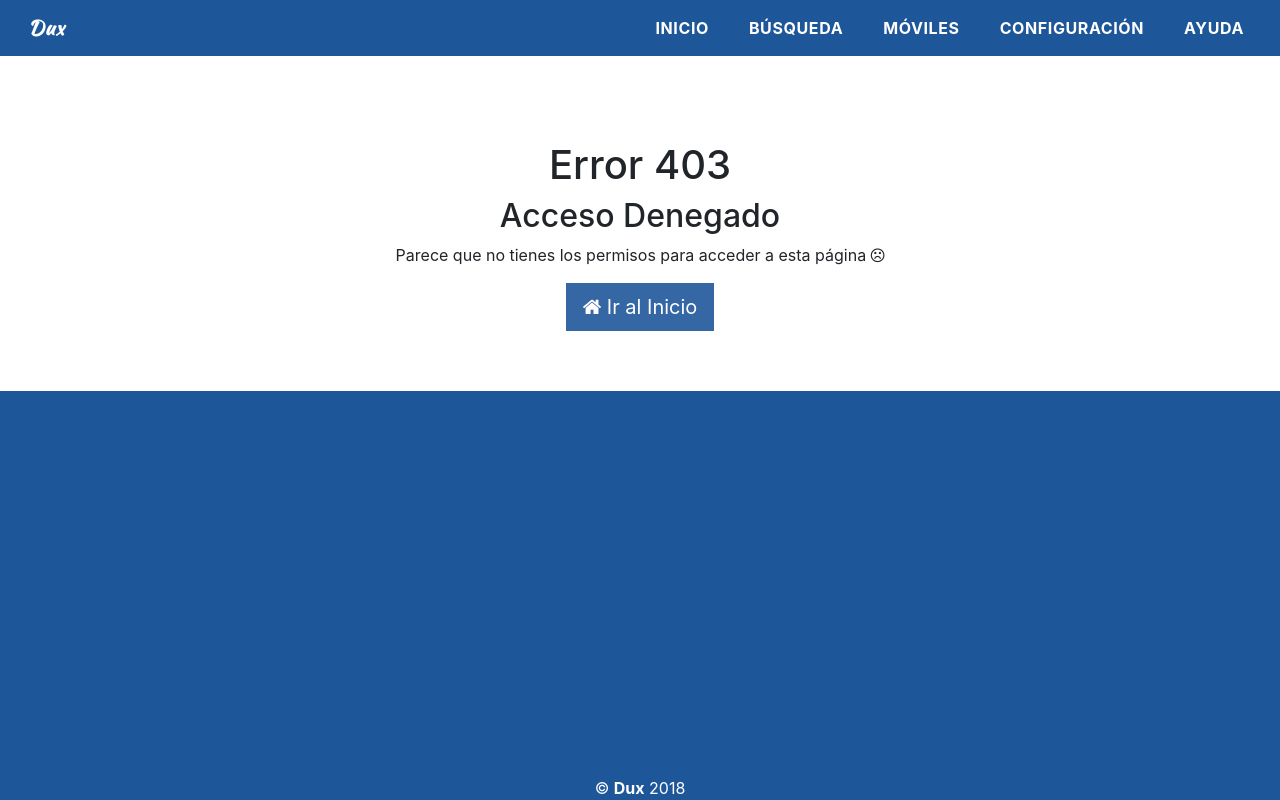
After one commit to stalinscj/dux, a Django app: template core/templates/core/errors/403.html in a window 1280 px wide. The commit adds this page. Run offline with Django 3.2, Linux system fonts and the light colour scheme; the template is opened without the code that fills it, so the values that code supplies are empty; some libraries are stand-ins or nearby versions.

Commit message:
Se realizó el Layout base (por ahora)

```diff
--- /dev/null
+++ b/core/static/core/css/base.css
@@ -0,0 +1,48 @@
+body {
+	background: #FFF;
+}
+
+.firma{
+	font-family: "Kaushan Script", "Helvetica Neue", Helvetica, Arial, cursive;
+	color: #FFF;
+	font-weight: 900;
+	letter-spacing: 1px;
+	margin-right: 12px;
+	margin-left: 12px;
+}
+
+footer {
+	background: #1E5799;
+	bottom: 0;
+	color: #FFF;
+	position: fixed;
+	width: 100%;
+}
+
+.navbar {
+	background-color:#1E5799;
+	-webkit-touch-callout: none;
+	-webkit-user-select: none;
+	-moz-user-select: none;
+	-ms-user-select: none;
+	user-select: none;
+}
+
+.navbar a.nav-link {
+	font-weight: bold;
+	color: #FFF !important;
+	letter-spacing: 0.6px;
+	padding-right: 0;
+	padding-left: 0;
+	margin-right: 12px;
+	margin-left: 12px;
+	transition: all .3s ease-in-out;
+	webkit-transition: all .3s ease-in-out;
+	-moz-transition: all .3s ease-in-out;
+	-ms-transition: all .3s ease-in-out;
+	-o-transition: all .3s ease-in-out;
+}
+
+.navbar .nav-link:hover {
+	text-decoration: underline;
+}
--- /dev/null
+++ b/core/static/core/css/home.css
@@ -0,0 +1,4 @@
+.img-mini {
+	max-width: 140px !important;
+	max-height: 80px !important;
+}
--- /dev/null
+++ b/core/templates/core/base.html
@@ -0,0 +1,69 @@
+<!DOCTYPE html>
+<html lang="es-VE">
+<head>
+	<meta charset="UTF-8">
+	<meta name="viewport" content="width=device-width, initial-scale=1, shrink-to-fit=no">
+
+	{% load static %}
+	<link rel="icon" href="{% static 'core/img/favicon.ico' %}" type="image/x-icon">
+
+	<link rel="stylesheet" href="https://fonts.googleapis.com/css?family=Kaushan+Script">
+	<link rel="stylesheet" href="//maxcdn.bootstrapcdn.com/font-awesome/4.7.0/css/font-awesome.min.css">
+	<link rel="stylesheet" href="//stackpath.bootstrapcdn.com/bootstrap/4.1.3/css/bootstrap.min.css" integrity="sha384-MCw98/SFnGE8fJT3GXwEOngsV7Zt27NXFoaoApmYm81iuXoPkFOJwJ8ERdknLPMO" crossorigin="anonymous">
+	<link rel="stylesheet" href="{% static 'core/css/base.css' %}">
+
+	{% block custom_css %}{% endblock custom_css %}
+
+	<title>{% block title %}{% endblock title %}</title>
+</head>
+<body>
+
+<header>
+	<nav class="navbar navbar-dark navbar-expand-md " id="menu">
+		<a class="navbar-brand firma" href="{{ url_home }}#inicio">Dux</a>
+		<button class="navbar-toggler" type="button" data-toggle="collapse" data-target="#navbarToggler" aria-controls="navbarToggler" aria-expanded="false" aria-label="Toggle navigation">
+			<span class="navbar-toggler-icon"></span>
+		</button>
+
+		<div class="collapse navbar-collapse" id="navbarToggler">
+			<ul class="navbar-nav mr-0 ml-auto">
+				<li class="nav-item">
+					<a class="nav-link" href="{{ url_home }}">INICIO</a>
+				</li>
+				<li class="nav-item">
+					<a class="nav-link" href="{{ url_home }}">BÚSQUEDA</a>
+				</li>
+				<li class="nav-item">
+					<a class="nav-link" href="{{ url_home }}">MÓVILES</a>
+				</li>
+				<li class="nav-item">
+					<a class="nav-link" href="{{ url_home }}">CONFIGURACIÓN</a>
+				</li>
+				<li class="nav-item">
+					<a class="nav-link" href="{{ url_home }}">AYUDA</a>
+				</li>
+			</ul>
+		</div>
+	</nav>
+</header>
+
+<main role="main">
+	{% block content %}{% endblock content %}
+</main>
+
+<footer>
+	<div class="container">
+		<div class="row">
+			<div class="copy text-center col-12">
+				&copy; <b>Dux</b> 2018
+			</div>
+		</div>
+	</div>
+</footer>
+
+<script type="text/javascript" src="//cdnjs.cloudflare.com/ajax/libs/jquery/3.3.1/jquery.min.js"></script>
+<script type="text/javascript" src="//stackpath.bootstrapcdn.com/bootstrap/4.1.3/js/bootstrap.min.js" integrity="sha384-ChfqqxuZUCnJSK3+MXmPNIyE6ZbWh2IMqE241rYiqJxyMiZ6OW/JmZQ5stwEULTy" crossorigin="anonymous"></script>
+<!-- <script type="text/javascript" src="{% static 'core/js/base.js' %}"></script> -->
+{% block custom_js %}{% endblock custom_js %}
+</body>
+</html>
--- /dev/null
+++ b/core/templates/core/errors/403.html
@@ -0,0 +1,57 @@
+{% extends "core/base.html" %}
+
+{% load static %}
+
+{% block title %}Dux | Error 403{% endblock title %}
+
+{% block meta_description %}Error 403: Acceso Denegado.{% endblock meta_description %}
+
+{% block custom_css %}
+	<style type="text/css">
+		body {
+			background-color: #1E5799;
+		}
+
+		.contenido {
+			padding-top: 85px;
+			padding-bottom: 60px;
+			background-color: #FFF;
+		}
+
+		.btn {
+			background-color:rgba(30, 87, 153, 0.9);
+			color: #FFF;
+		}
+
+		.btn:hover{
+			background-color:rgba(30, 87, 153, 1);
+			color: #FFF;
+		}
+
+		.fixed-top {
+			background-color:rgba(0, 0, 0, 0.9); !important;
+			transition: background-color 900ms linear;
+		}
+	</style>
+{% endblock custom_css %}
+
+{% block content %}
+	<div class=" contenido">
+		<div class="col-md-12">
+			<div class="text-center">
+				<h1>Error 403</h1>
+				<h2>Acceso Denegado</h2>
+				<p>
+					Parece que no tienes los permisos para acceder a esta página <i class="fa fa-frown-o" aria-hidden="true"></i>
+				</p>
+				<div>
+					<a href="{% url 'home' %}" class="btn btn-lg btn-primary1 rounded-0"><i class="fa fa-home" aria-hidden="true"></i> Ir al Inicio</a>
+				</div>
+			</div>
+		</div>
+	</div>
+{% endblock content %}
+
+{% block custom_js %}
+
+{% endblock custom_js %}
--- a/dux/settings.py
+++ b/dux/settings.py
@@ -120,7 +120,8 @@ USE_TZ = True
 # Static files (CSS, JavaScript, Images)
 # https://docs.djangoproject.com/en/2.1/howto/static-files/
 
-STATIC_URL = '/static/'
+STATIC_URL  = '/static/'
+STATIC_ROOT = os.path.join(BASE_DIR, 'static')
 
 # Channels
 ASGI_APPLICATION = 'dux.routing.application'
```
Also changed, not shown: core/static/core/js/home.js (added, +70 -0 lines), core/templates/core/errors/404.html (added, +57 -0 lines), core/templates/core/errors/500.html (added, +57 -0 lines), core/templates/core/home.html (+52 -23 lines), core/static/core/img/favicon.ico (added), core/static/core/img/img.png (added), core/static/core/img/live.png (added), core/static/core/js/base.js (added), 1 other file.
